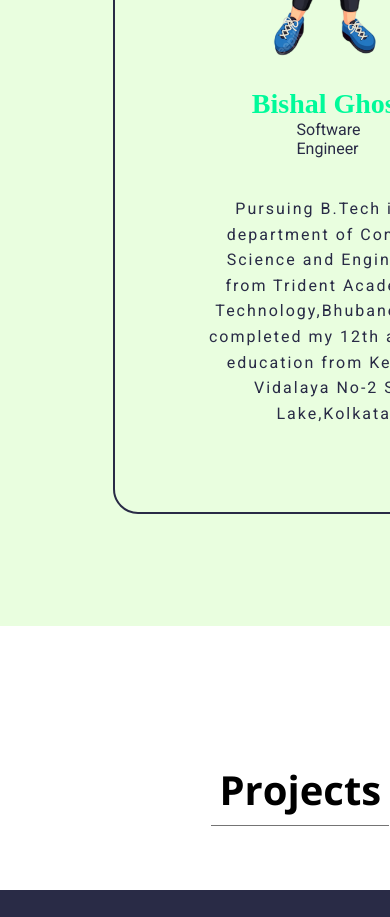
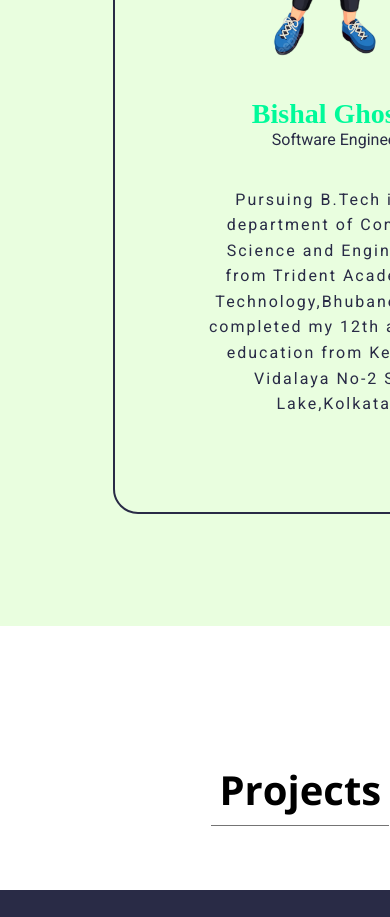
Before and after one commit to Bishal-Ghosh4/Portfolio, a React (Create React App) app: page / in a window 390 px wide. Shown: the part 2040-2957 px from the top of the page. Built offline with nearby package versions, Linux system fonts and the light colour scheme.

Commit message:
span tag

```diff
--- a/src/styles/mediaquery.scss
+++ b/src/styles/mediaquery.scss
@@ -565,9 +565,24 @@
     }
   }
 
-  #about>section>article img {
+  #about {
+    >section {
+      >article {
+        img {
           width: 390px;
         }
+      }
+
+      >aside {
+        span {
+          width: 170px;
+          text-align: center;
+        }
+      }
+    }
+  }
+
+
 
 #project {
   width: 140%;
@@ -612,7 +627,8 @@
   #project {
     width: 154%;
   }
-  #experience{
-    width:140%;
+
+  #experience {
+    width: 140%;
   }
 }
```
Lines whose indentation alone changed are shown as unchanged.
